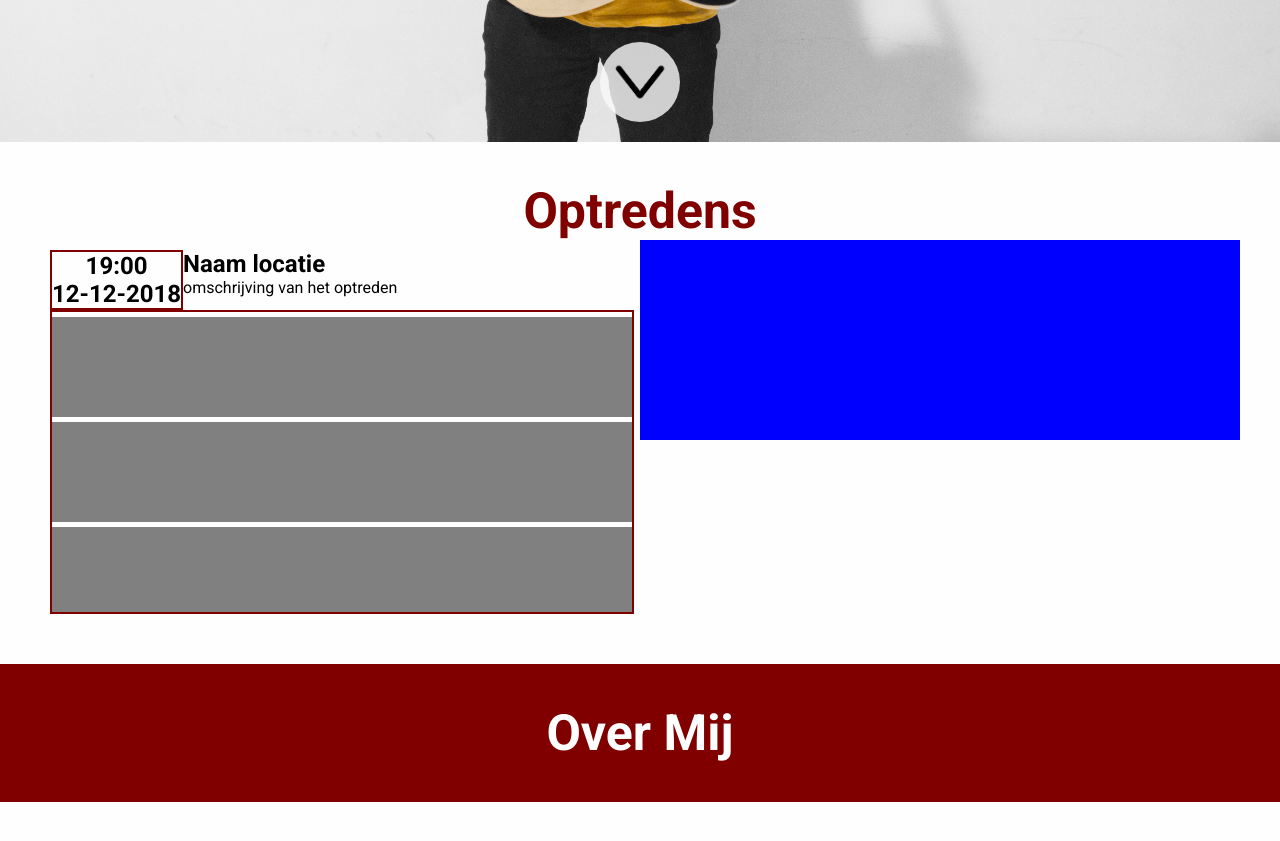
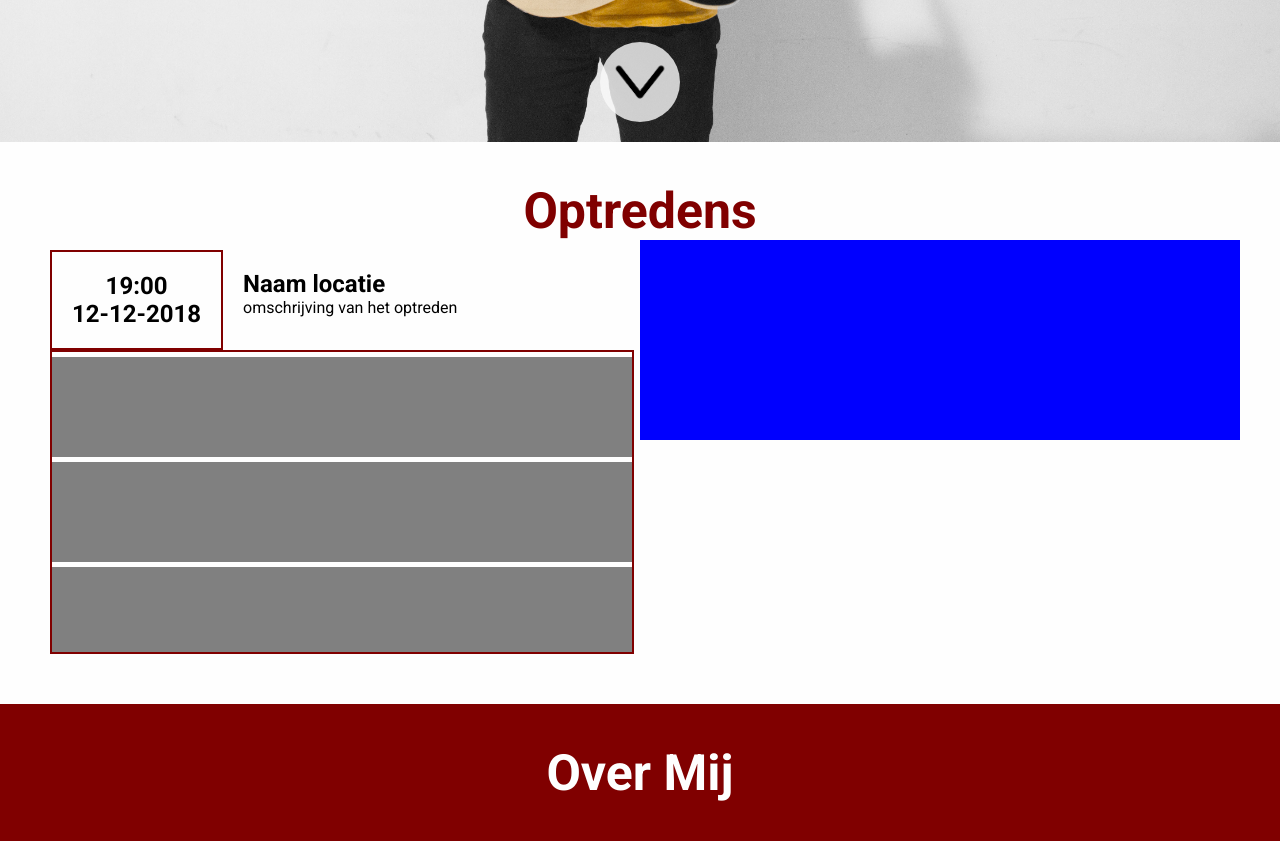
Before and after one commit to gijsserd/timkoehoorn, a PHP site: page /timkoehoorn/ in a window 1280 px wide. Shown: the part 658-1499 px from the top of the page. Run offline with PHP 8.4, Linux system fonts and the light colour scheme; data that the repository does not hold is empty.

Commit message:
css update

```diff
--- a/css/style.css
+++ b/css/style.css
@@ -171,11 +171,13 @@ a{
 }
 
 .optreden-recent-left{
+	padding: 20px;
 	text-align: center;
 	border: 2px solid #800000;
 }
 
 .optreden-recent-right{
+	padding: 20px;
 	width: 50%;
 }
 
```
